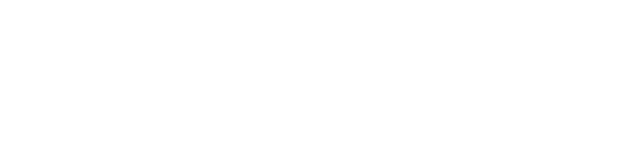
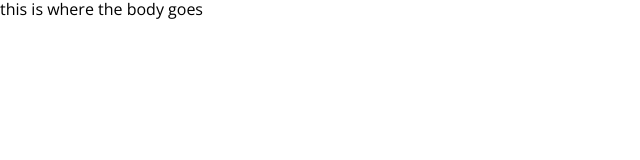
Before and after one commit to lcaroselli/linked-list, a plain HTML site: page index.html in a window 1280 px wide. Shown: the whole page, without its empty margins (0-640 px from the left). Drawn offline with nearby package versions, Linux system fonts and the light colour scheme.

Commit message:
testing git sharing

```diff
--- a/index.html
+++ b/index.html
@@ -11,6 +11,7 @@
   </head>
 
   <body>
+    this is where the body goes
     <script type="text/javascript" src="script.js"/>
   </body>
 
```
